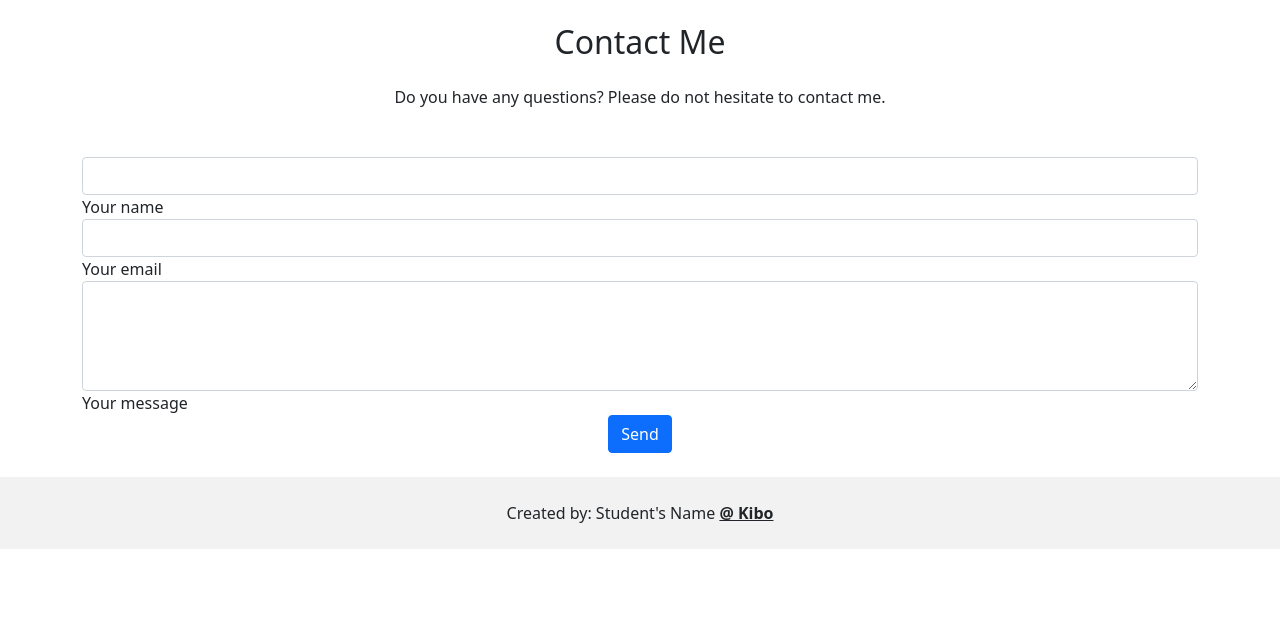
After one commit to HesusG/wd-django-blog-teaching, a Django app: page /contact in a window 1280 px wide. The commit adds this page. Shown: the part 169-800 px from the top of the page. Run offline with Django 4.2, Linux system fonts and the light colour scheme.

Commit message:
Contact Section Completed
- Implemented contact model
- Implemented contact template and view

```diff
--- a/mysite/app/admin.py
+++ b/mysite/app/admin.py
@@ -3,3 +3,4 @@ from .models import *
 
 # Register your models here.
 admin.site.register(Blog)
+admin.site.register(Contact)
--- a/mysite/app/urls.py
+++ b/mysite/app/urls.py
@@ -5,4 +5,6 @@ urlpatterns = [
     path('', home, name="home"),
     path('blogs/', blogs, name="blogs"),
     path('blogs/<int:pk>', blogDetail, name="blog-detail"),
+    path('contact', contact, name="contact"),
+
 ]
--- a/mysite/app/views.py
+++ b/mysite/app/views.py
@@ -14,3 +14,15 @@ def blogDetail(request, pk):
     context = {}
     context['article'] = Blog.objects.get(id=pk)
     return render(request, 'blog-detail.html', context)
+
+def contact(request):
+    if request.method == 'POST':
+        name = request.POST.get('name')
+        email = request.POST.get('email')
+        message = request.POST.get('message')
+        contact_form = Contact(name=name, email=email, message=message)
+        contact_form.save()
+        messages.success(request, "You've successfully sent the message.")
+        return redirect('contact')
+    else:
+        return render(request, 'contact.html')
--- /dev/null
+++ b/mysite/templates/contact.html
@@ -0,0 +1,82 @@
+{% extends "base.html" %}
+{% block content %}
+
+<style>
+    .alert-success {
+        background-color: green;
+        color: white;
+    }
+</style>
+
+<section class="bg-cover hero-section"
+  style="background-image: linear-gradient(rgba(14, 0, 0, 0.76), rgba(36, 35, 35, 0.5)), url(/static/img/contact-bg.jpg);">
+  <div class="container">
+    <div class="row">
+      <div class="col-lg-6">
+        <h1>Contact</h1>
+        <div class="servicios-head">
+          <span>
+            Student's Name
+          </span>
+          <span>/</span>
+          <span>
+            Contact
+          </span>
+          {% comment %}
+          <span>/</span>
+          {% endcomment %}
+        </div>
+        <p class="mt-4">
+          I hope you are having fun looking at this demo project. Please, feel free to contact me using the form below.
+        </p>
+      </div>
+    </div>
+  </div>
+</section>
+
+<section class="container mb-4">
+    <h2 class="h1-responsive font-weight-bold text-center my-4">Contact Me</h2>
+    <p class="text-center w-responsive mx-auto mb-5">Do you have any questions? Please do not hesitate to contact me.</p>
+    <div class="row">
+        <div class="col-md-12 mb-md-0 mb-5">
+            <form id="contact-form" name="contact-form" action="/contact" method="POST">
+                {% csrf_token %}
+                <div class="row">
+                    <div class="col-12">
+                        <div class="md-form mb-0">
+                            <input type="text" id="id_name" name="name" class="form-control">
+                            <label for="name" class="">Your name</label>
+                        </div>
+                    </div>
+                </div>
+                <div class="col-12">
+                        <div class="md-form mb-0">
+                            <input type="text" id="id_email" name="email" class="form-control">
+                            <label for="email" class="">Your email</label>
+                        </div>
+                    </div>
+                <div class="row">
+                    <div class="col-md-12">
+                        <div class="md-form">
+                            <textarea type="text" id="id_message" name="message" rows="4" class="form-control md-textarea"></textarea>
+                            <label for="message">Your message</label>
+                        </div>
+
+                    </div>
+                </div>
+            </form>
+            <div class="text-center text-md-left">
+                <a class="btn btn-primary" onclick="document.getElementById('contact-form').submit();">Send</a>
+            </div>
+            <div class="status"></div>
+        </div>
+            {% if messages %} {% for message in messages %}
+            <div id="toast-alert" style="margin-top: 25px;">
+                <div class="toast-header alert-{{ message.tags }} d-flex justify-content-between">
+                    <strong>{{ message|safe }}</strong>
+                </div>
+            </div>
+            {% endfor %} {% endif %}
+    </div>
+</section>
+{% endblock content %}
--- a/mysite/templates/navbar.html
+++ b/mysite/templates/navbar.html
@@ -1,6 +1,6 @@
 <nav class="navbar fixed-top py-3 navbar-expand-lg navbar-dark">
     <div class="container">
-      <a class="navbar-brand" href="">Student's Name</a>
+      <a class="navbar-brand" href="{% url 'home' %}">Student's Name</a>
       <button class="navbar-toggler" type="button" data-bs-toggle="collapse" data-bs-target="#navbarNav"
         aria-controls="navbarNav" aria-expanded="false" aria-label="Toggle navigation">
         <span class="navbar-toggler-icon"></span>
@@ -8,10 +8,10 @@
       <div class="collapse navbar-collapse" id="navbarNav">
         <ul class="navbar-nav ms-auto">
           <li class="nav-item">
-            <a class="nav-link" href="">Contact Me</a>
+            <a class="nav-link" href="{% url 'contact' %}">Contact Me</a>
           </li>
           <li class="nav-item">
-            <a class="nav-link" href="">Blog</a>
+            <a class="nav-link" href="{% url 'blogs' %}">Blog</a>
           </li>
           <li class="nav-item">
             <a class="nav-link" href="">Portfolio</a>
```
Also changed, not shown: mysite/app/models.py (+9 -0 lines).
